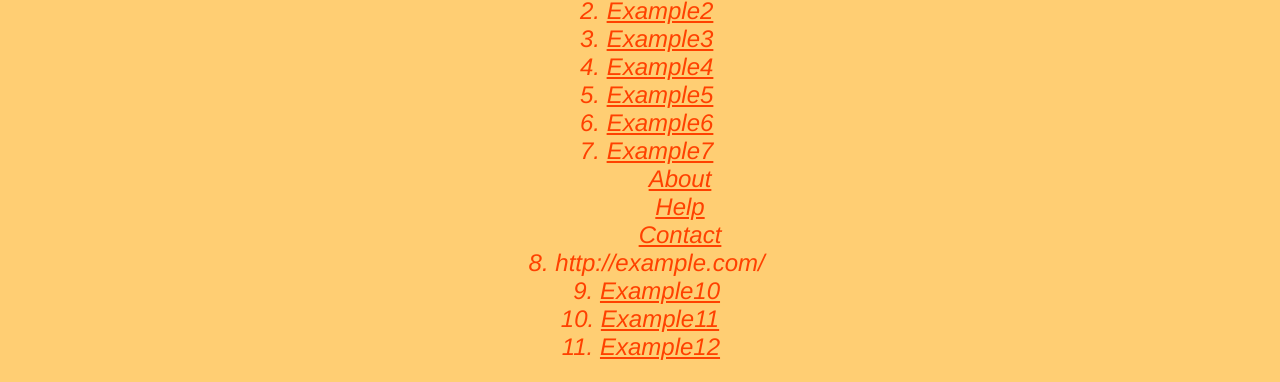
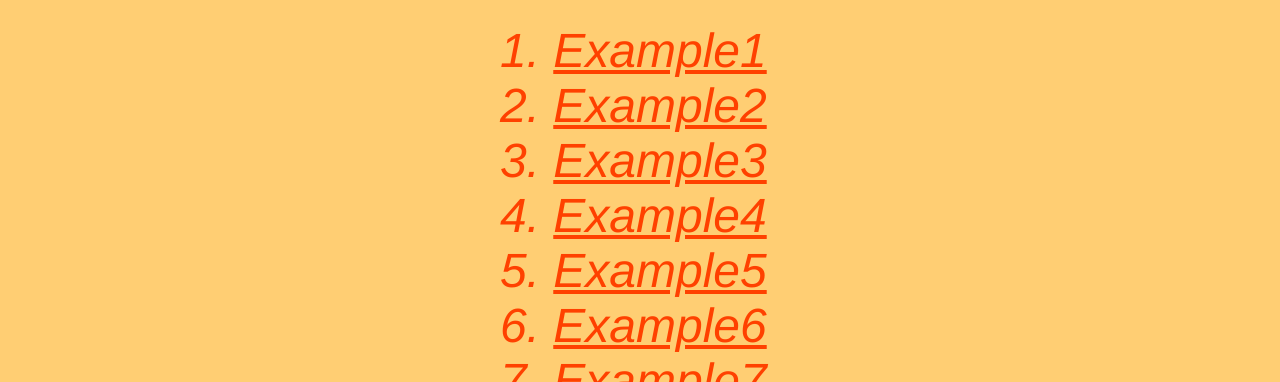
Before and after one commit to KoschavtcevDaniel/KoschavtcevDaniel3.github.io, a plain HTML site: page index.html in a window 1280 px wide. Shown: the part 266-648 px from the top of the page. Drawn offline with Linux system fonts and the light colour scheme.

Commit message:
Update style.css

```diff
--- a/style.css
+++ b/style.css
@@ -1,9 +1,9 @@
 
 .body{
   margin: 0;
-   color: #FF4100;
+  color: #FF4100;
   font-family: 'Franklin Gothic Medium', 'Arial Narrow', Arial, sans-serif;
-  font-size: 150%;
+  font-size: 300%;
   font-style: italic;
   background-color: #FFCE73;
 }
```
